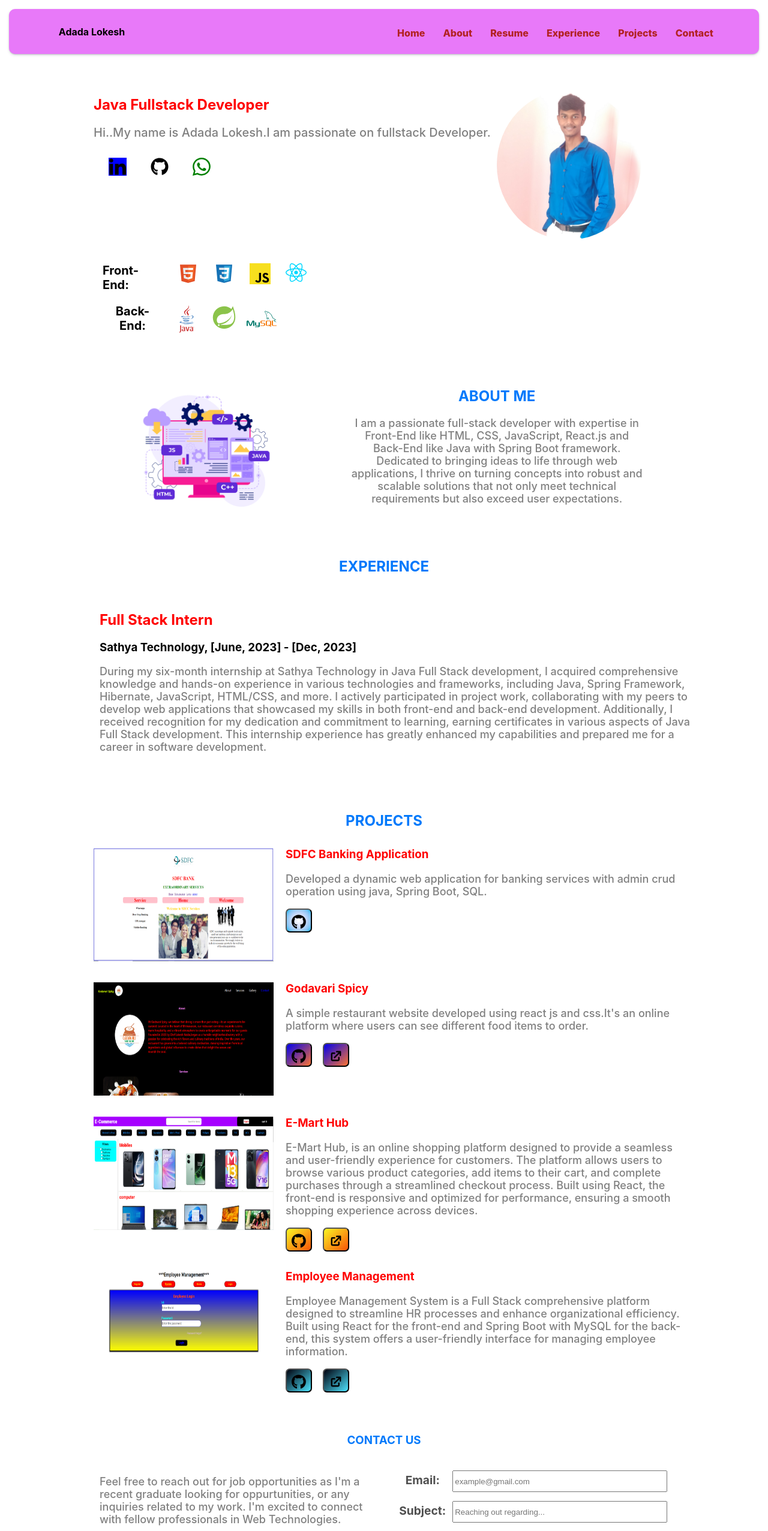
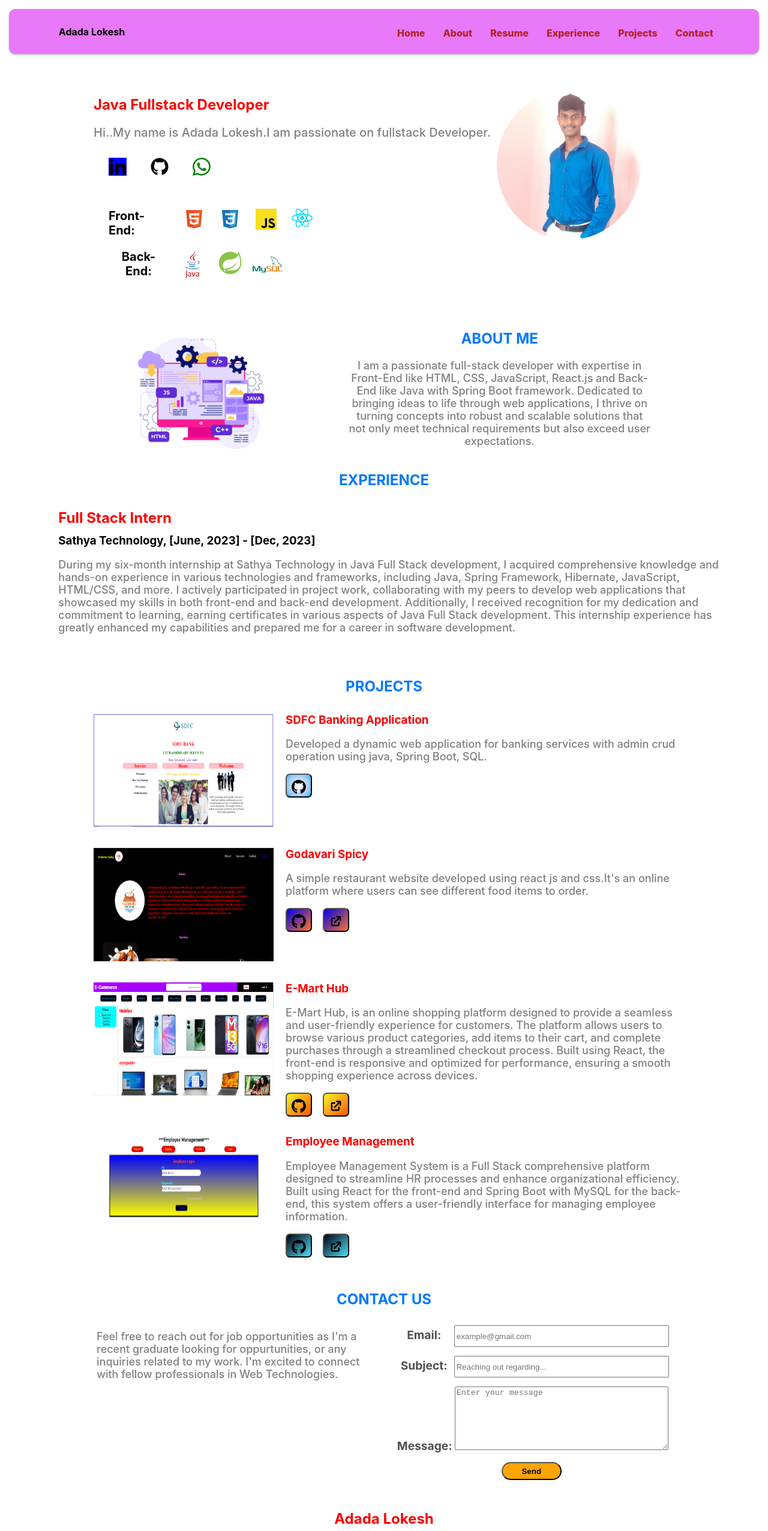
Before and after one commit to lokeshnaiduAdada/MyPortfolio, a React (Create React App) app: page / in a window 1280 px wide. Shown: the top 2553 px of the page at 60% size. Built offline with nearby package versions, Linux system fonts and the light colour scheme.

Commit message:
code Updated

```diff
--- a/src/components/About.css
+++ b/src/components/About.css
@@ -11,7 +11,7 @@
 }
 .about_content{
     width: 100%;
-    padding: 15px;
+    padding: 0px;
     display: flex;
     gap: 40px;
     box-sizing: border-box;
--- a/src/components/Contact.jsx
+++ b/src/components/Contact.jsx
@@ -33,7 +33,7 @@ const Contact=()=>{
             className="contact_grid" id='contact_container'>
             <section className="contact_section">
                 <div className='contact_content'>
-                    <h1 className='contact_heading'>CONTACT US</h1>
+                    <h2 className='contact_heading'>CONTACT US</h2>
                     <div className="contact_me">
                         <div className="contact_left">
                             <p >
--- a/src/components/Experience.css
+++ b/src/components/Experience.css
@@ -9,18 +9,19 @@
     padding-right: 30ex;
 }
 .exp_content{
-    padding: 15px;
     width: 100%;
     box-sizing: border-box;
 }
 .exp_content > h2{
     text-align: center;
+    margin-block-start: 0.50em;
+    margin-block-end: 0.50em;
     color:rgb(0, 121, 251);
 }
 .exp_company{
     display: block;
     width: 100%;
-    padding: 20px;
+    padding: 10px;
     /* padding-left:25ex; */
 }
 .exp_company > div{
@@ -28,7 +29,6 @@
     /* text-align: center; */
 }
 .exp_company > div > p{
-    width: 100%;
     width: 100%;
     color: gray;
     font-size:large;
@@ -40,8 +40,8 @@
         margin-bottom: 10px;
     }
     .exp_section{
-        padding-left: 15ex;
-        padding-right: 15ex;
+        padding-left: 10ex;
+        padding-right: 10ex;
     }
 }
 @media only screen and (max-width: 800px ) {
--- a/src/components/Experience.jsx
+++ b/src/components/Experience.jsx
@@ -13,13 +13,25 @@ const Experience=()=>{
                     <h2>EXPERIENCE</h2>
                     <div className='exp_company'>
                         <div>
-                            <h2 style={{color:"red"}}>Full Stack Intern</h2>
+                            <h2 style={{color:"red",marginBlockStart:"0.50em",marginBlockEnd:"0.50em"}}>Full Stack Intern</h2>
                         </div>
                         <div>
-                            <h3>Sathya Technology, [June, 2023] - [Dec, 2023]</h3>
+                            <h3 style={{marginBlockStart:"0.50em",marginBlockEnd:"0.50em"}}>Sathya Technology, [June, 2023] - [Dec, 2023]</h3>
                         </div>
                         <div>
-                            <p style={{color: 'gray',fontWeight:500}}>During my six-month internship at Sathya Technology in Java Full Stack development, I acquired comprehensive knowledge and hands-on experience in various technologies and frameworks, including Java, Spring Framework, Hibernate, JavaScript, HTML/CSS, and more. I actively participated in project work, collaborating with my peers to develop web applications that showcased my skills in both front-end and back-end development. Additionally, I received recognition for my dedication and commitment to learning, earning certificates in various aspects of Java Full Stack development. This internship experience has greatly enhanced my capabilities and prepared me for a career in software development.</p>
+                            <p style={{color: 'gray',fontWeight:500}}>
+                                During my six-month internship at Sathya Technology in Java
+                                Full Stack development, I acquired comprehensive knowledge and
+                                hands-on experience in various technologies and frameworks,
+                                including Java, Spring Framework, Hibernate, JavaScript, HTML/CSS,
+                                and more. I actively participated in project work, collaborating
+                                with my peers to develop web applications that showcased my
+                                skills in both front-end and back-end development. Additionally,
+                                I received recognition for my dedication and commitment to learning,
+                                earning certificates in various aspects of Java Full Stack development.
+                                This internship experience has greatly enhanced my capabilities
+                                and prepared me for a career in software development.
+                            </p>
                         </div>
                     </div>
                 </motion.div>
--- a/src/components/Home.jsx
+++ b/src/components/Home.jsx
@@ -25,7 +25,6 @@ const Home=()=>{
                             <div className='hero_details'>
                                 <motion.div whileHover={{scale:1.5}}>
                                     <a href='https://www.linkedin.com/in/lokesh-adada-7709a3225?utm_source=share&utm_campaign=share_via&utm_content=profile&utm_medium=android_app'>
-
                                         <TfiLinkedin style={{fontSize:"30px",color:'black',background:'blue'}}/>
                                     </a>
                                 </motion.div>
@@ -40,12 +39,7 @@ const Home=()=>{
                                     </a>
                                 </motion.div>
                             </div>
-                        </div>
-
-                        <div className='home_content_right'>
-                            <img src="profile.jpg" alt='error' ></img>
-                        </div>
-                    </div>
+                            <div>
                                 <div className='tech_stack_container'>
                                     <motion.div
                                         initial={{opacity:0,x:-100}}
@@ -90,6 +84,12 @@ const Home=()=>{
                                 </div>
                             </div>
                         </div>
+                        <div className='home_content_right'>
+                            <img src="profile.jpg" alt='error' ></img>
+                        </div>
+                    </div>
+                </div>
+            </div>
         </motion.section>
     )
 }
--- a/src/components/contact.css
+++ b/src/components/contact.css
@@ -9,11 +9,13 @@
 }
 .contact_content{
     width: 100%;
-    padding: 15px;
+    padding: 10px;
     box-sizing: border-box;
 }
 .contact_heading{
     text-align: center;
+    margin-block-start: 0.40em;
+    margin-block-end: 0.40em;
     color:rgb(0, 121, 251);
 }
 .contact_me{
--- a/src/components/homestyle.css
+++ b/src/components/homestyle.css
@@ -1,9 +1,9 @@
 .home-grid {
     background-color: white;
     color: white;
-    height: 35rem;
+    height: 25rem;
     margin-top: 20px;
-    margin-bottom: 20px;
+    margin-bottom: 10px;
     width: 100%;
     border-radius: 10px;
 }
```
Lines whose indentation alone changed are shown as unchanged.
